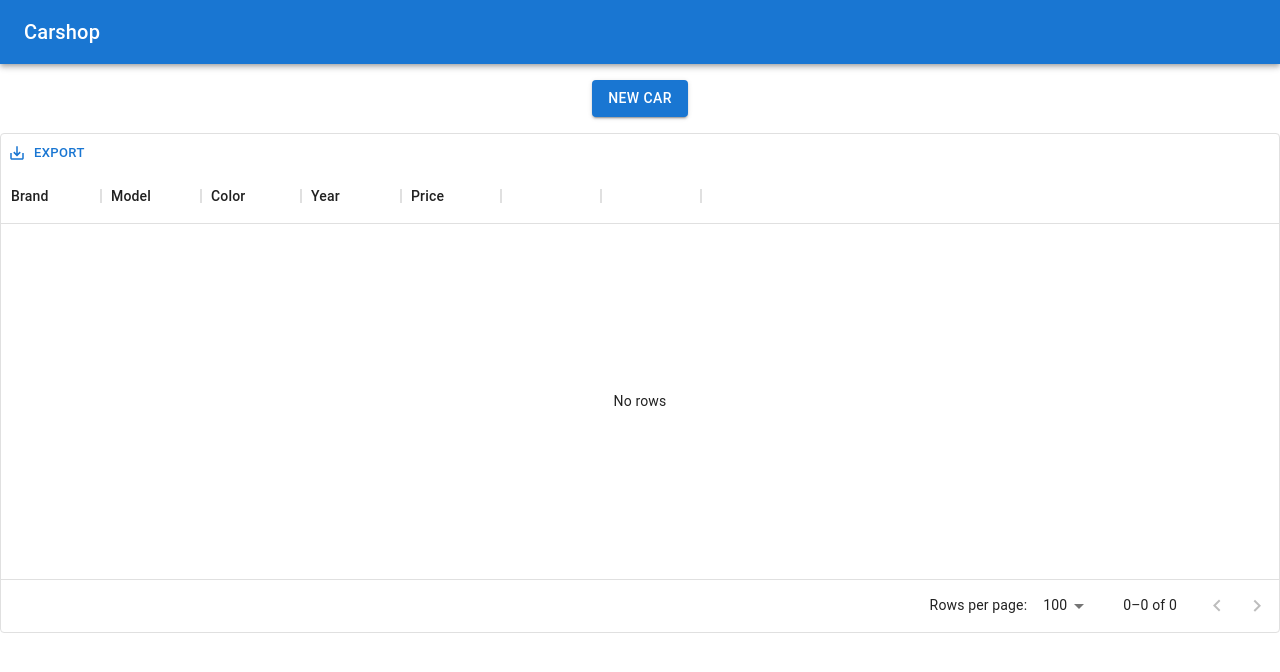
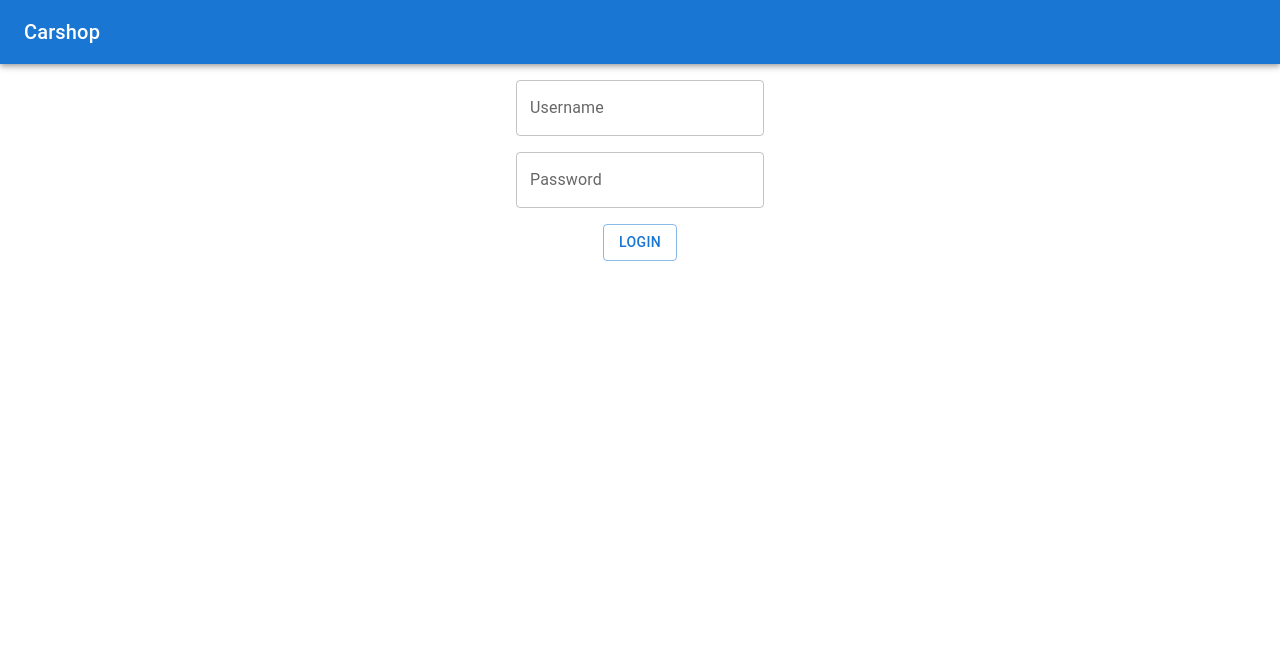
Before and after one commit to sherrmann/carfront, a React (Create React App) app: page / in a window 1280 px wide. Shown: the top 672 px of the page. Built offline with nearby package versions, Linux system fonts and the light colour scheme; no server answers.

Commit message:
add login form, call login from app.js

```diff
--- a/src/App.js
+++ b/src/App.js
@@ -2,7 +2,7 @@ import './App.css';
 import { AppBar } from '@mui/material';
 import Toolbar from '@mui/material/Toolbar';
 import Typography from '@mui/material/Typography';
-import Carlist from './components/Carlist';
+import Login from './components/Login';
 
 function App() {
   return (
@@ -12,7 +12,7 @@ function App() {
           <Typography variant="h6">Carshop</Typography>
         </Toolbar>
       </AppBar>
-      <Carlist></Carlist>
+      <Login />
     </div>
   );
 }
--- /dev/null
+++ b/src/components/Login.js
@@ -0,0 +1,53 @@
+import React, { useState } from 'react';
+import { SERVER_URL } from '../constants.js'
+import Button from '@mui/material/Button';
+import TextField from '@mui/material/TextField';
+import Stack from '@mui/material/Stack';
+import Carlist from './Carlist';
+
+function Login() {
+    const [user, setUser] = useState({
+        username: '',
+        password: ''
+    })
+    const [isAuthenticated, setAuth] = useState(false);
+
+    const handleChange = (event) => {
+        setUser({ ...user, [event.target.name]: event.target.value });
+    }
+
+    const login = () => {
+        fetch(SERVER_URL + 'login', {
+            method: 'POST',
+            headers: { 'Content-Type': 'application/json' },
+            body: JSON.stringify(user)
+        })
+            .then(response => {
+                const jwtToken = response.headers.get('Authorization');
+                if (jwtToken != null) {
+                    sessionStorage.setItem("jwt", jwtToken);
+                    setAuth(true);
+                }
+            })
+            .catch(err => console.error(err));
+    }
+
+    if (isAuthenticated) {
+        return <Carlist />;
+    }
+    else {
+        return (
+            <div>
+                <Stack spacing={2} alignItems='center' mt={2}>
+                    <TextField
+                        name="username" label="Username" onChange={handleChange} />
+                    <TextField
+                        type="password" name="password" label="Password" onChange={handleChange} />
+                    <Button variant="outlined" color="primary" onClick={login}>Login</Button>
+                </Stack>
+            </div>
+        )
+    }
+}
+
+export default Login;
```
Also changed, not shown: 2 other files (tests, documents, lock files or other folders).
